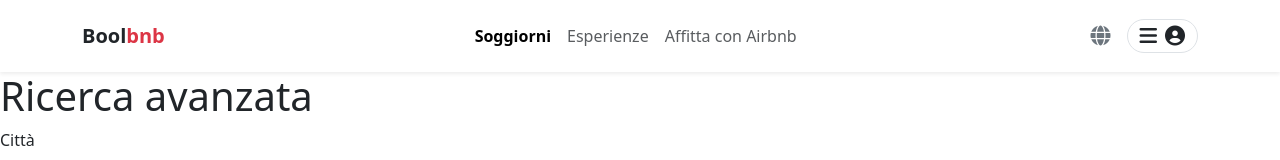
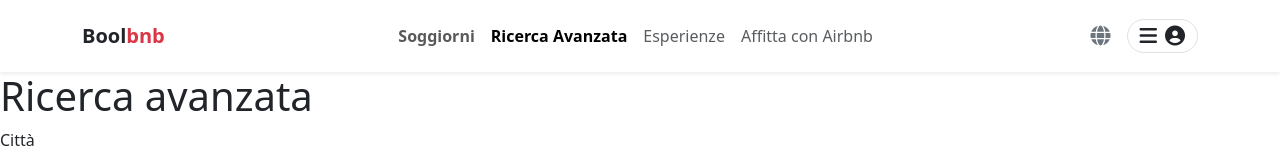
Before and after one commit to Abraxas-7/project-work-fe, a React (Vite) app: page /advancedSearch in a window 1280 px wide. Shown: the top 160 px of the page. Built offline with nearby package versions, Linux system fonts and the light colour scheme; no server answers.

Commit message:
add header link to advanced search

```diff
--- a/src/components/HeaderComponents/HeaderComponent.jsx
+++ b/src/components/HeaderComponents/HeaderComponent.jsx
@@ -24,7 +24,10 @@ function HeaderComponent() {
         <div className="collapse navbar-collapse justify-content-center" id="navbarNav">
           <ul className="navbar-nav">
             <li className="nav-item">
-              <NavLink className="nav-link fw-bold" to="/advancedSearch">Soggiorni</NavLink>
+              <NavLink className="nav-link fw-bold" to="/Soggiorni">Soggiorni</NavLink>
+            </li>
+            <li className="nav-item">
+              <NavLink className="nav-link fw-bold" to="/advancedSearch">Ricerca Avanzata</NavLink>
             </li>
             <li className="nav-item">
               <NavLink className="nav-link text-muted" to="/Esperienze">Esperienze</NavLink>
--- a/src/pages/AdvancedSearch.jsx
+++ b/src/pages/AdvancedSearch.jsx
@@ -19,11 +19,6 @@ export default function AdvancedSearch() {
                 )
             })
     }, [])
-    const filterProperties = properties.filter(() => {
-        if (properties.adress_city) {
-            return properties.adress_city === cityName
-        }
-    })
     return (
         <>
             <section>
```
